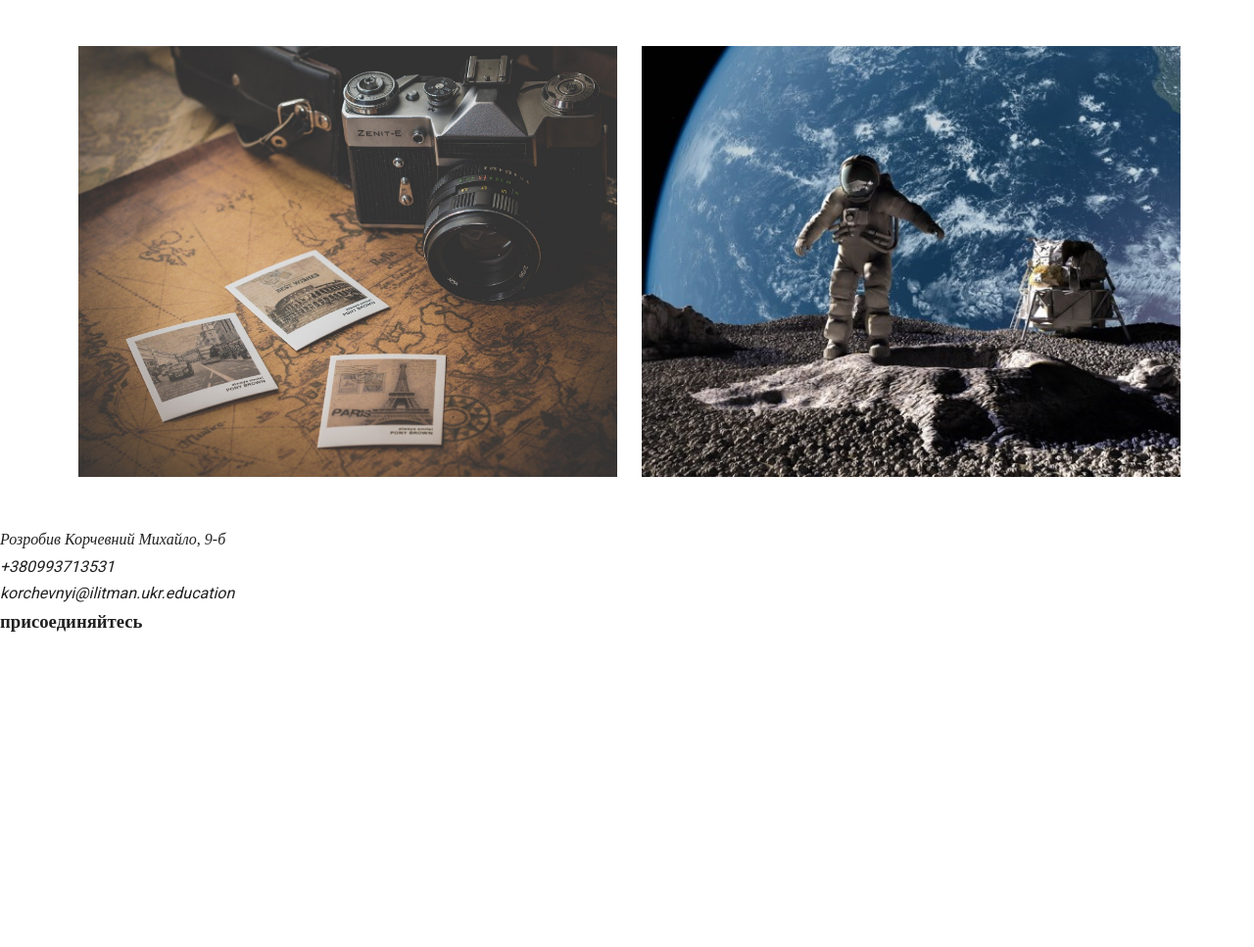
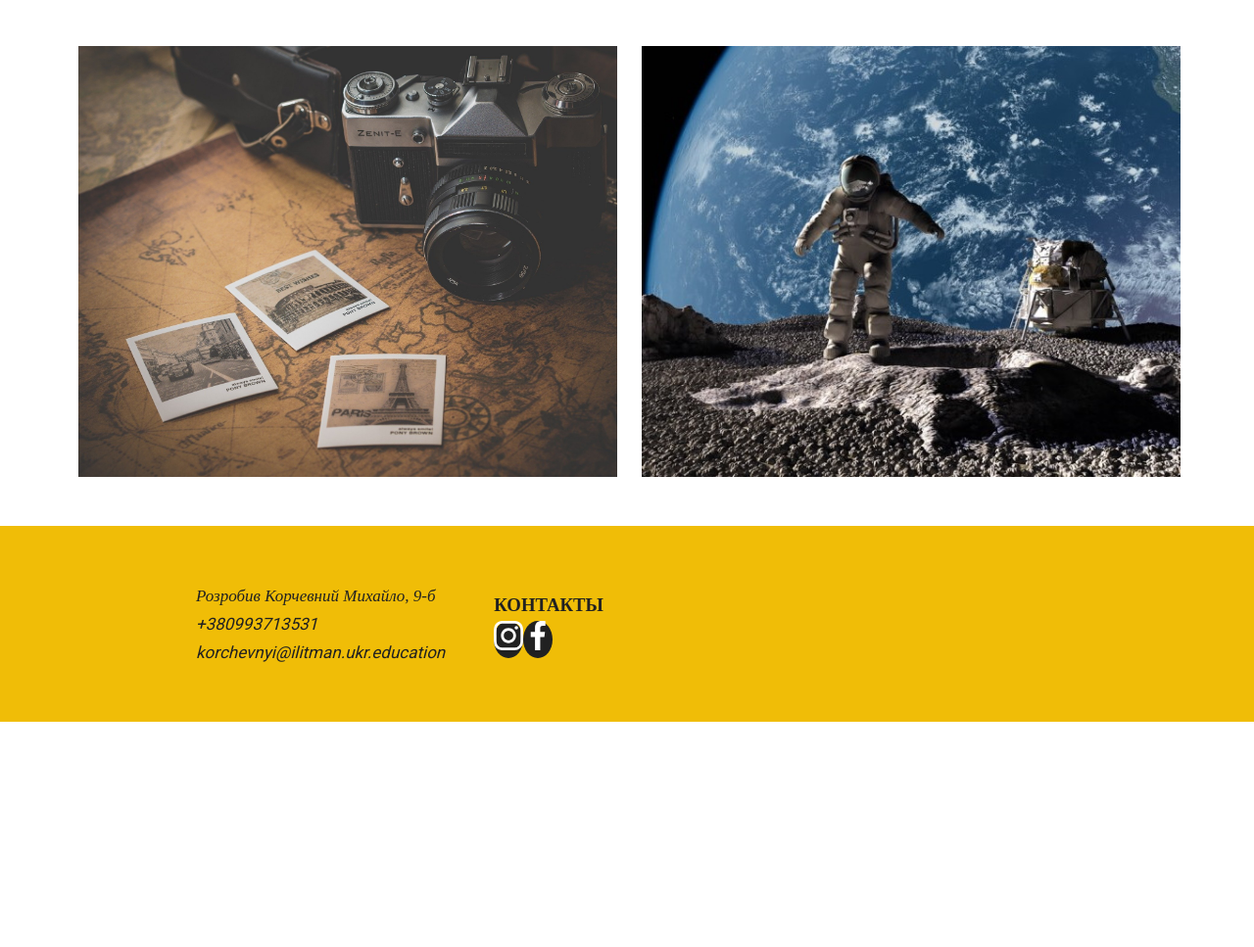
Before and after one commit to KorchevnyiMisha/school-site, a plain HTML site: page index.html in a window 1280 px wide. Shown: the part 648-1615 px from the top of the page at 98% size. After the commit the page ends 1385 px from the top, so only its background shows below. Drawn offline with Linux system fonts and the light colour scheme.

Commit message:
начал работать с футером

```diff
--- a/index.html
+++ b/index.html
@@ -103,23 +103,23 @@
   <footer>
     <address>
       <ul class="bottom-contacts">
-        <li>Розробив Корчевний Михайло, 9-б</li>
-        <li><a href="tel:+380993713531">+380993713531</a></li>
-        <li><a href="mailto:korchevnyi@ilitman.ukr.education">korchevnyi@ilitman.ukr.education</a></li>
+        <li class="address-item">Розробив Корчевний Михайло, 9-б</li>
+        <li class="address-item"><a href="tel:+380993713531">+380993713531</a></li>
+        <li class="address-item"><a href="mailto:korchevnyi@ilitman.ukr.education">korchevnyi@ilitman.ukr.education</a></li>
       </ul>
     </address>
     <div class="join">
-      <h3 class="join-h">присоединяйтесь</h3>
+      <h3 class="join-h">Контакты</h3>
       <ul class="join-icons-list">
-        <li>
-          <a href="/" class="join-item">
+        <li class="join-item">
+          <a href="/" class="join-a">
             <svg class="join-icon">
               <use href="./images/links.svg#icon-instagram"></use>
             </svg>
           </a>
         </li>
-        <li>
-          <a href="/" class="join-item">
+        <li class="join-item">
+          <a href="/" class="join-a">
             <svg class="join-icon">
               <use href="./images/links.svg#icon-facebook"></use>
             </svg>
--- a/styles/styles.css
+++ b/styles/styles.css
@@ -144,3 +144,43 @@ header {
 
 
 /* ------------------------------------------------footer-------------------------------------------------------------------------- */
+
+
+footer {
+  display: flex;
+  background-color: var(--accent-color);
+  padding-left: 200px;
+  height: 200px;
+  align-items: center;
+}
+
+address {
+  margin-right: 50px;
+  color: var(--main-color-2);
+  font-size: 17px;
+}
+
+.address-item:hover {
+  color: var(--accent-color-2);
+}
+
+.join-h {
+  text-transform: uppercase;
+  color: var(--main-color-2);
+}
+
+.join-icons-list {
+  display: flex;
+}
+
+.join-item {
+  color: var(--main-color);
+  background-color: var(--main-color-2);
+  border-radius: 100%;
+}
+
+.join-icon {
+  width: 30px;
+  height: 30px;
+  fill: #fff;
+}
```
Also changed, not shown: images/links.svg (added).
